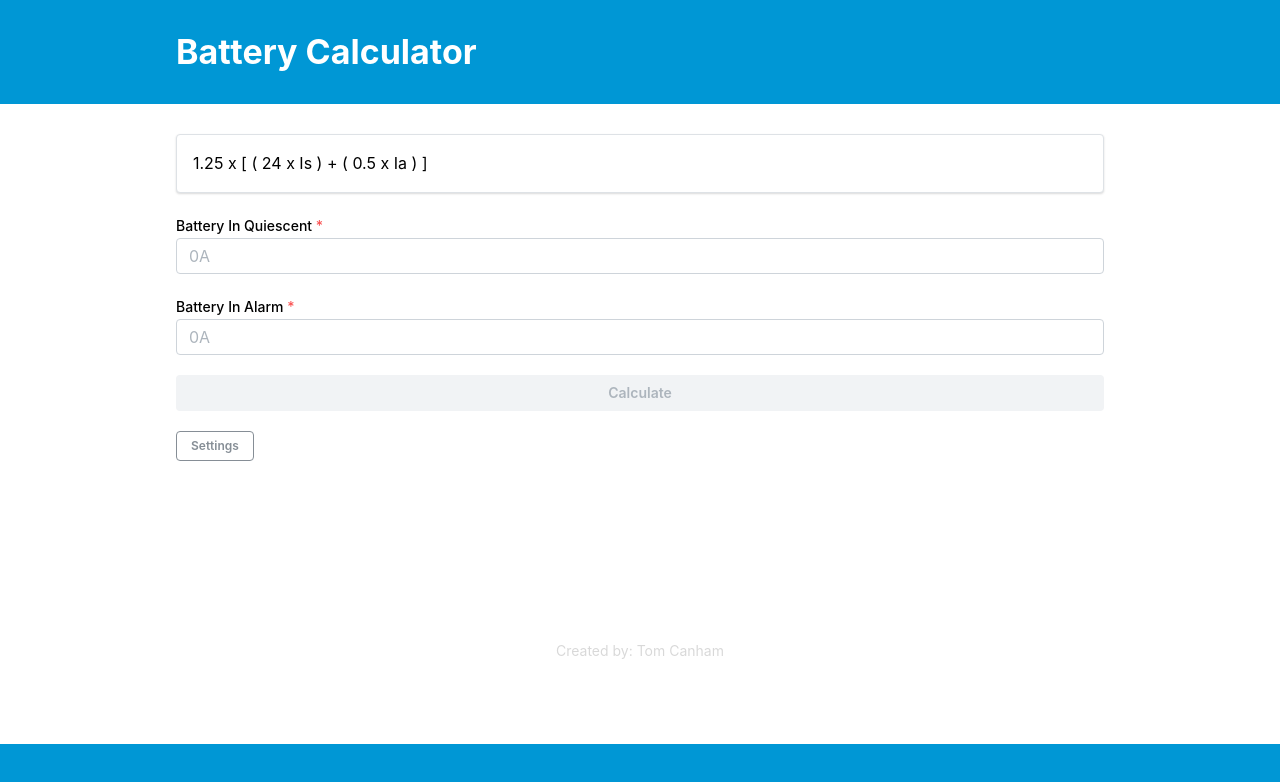
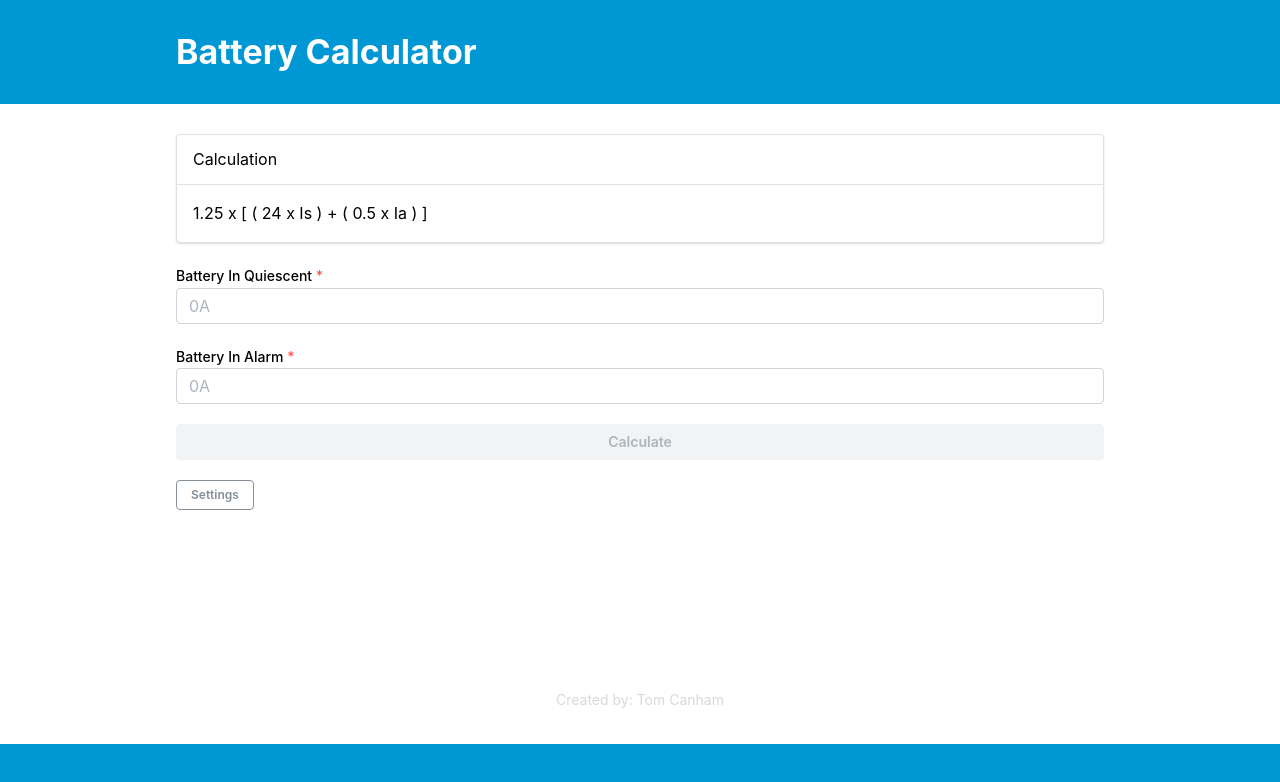
Before and after one commit to thomascanham/battery-calculator-app, a React (Vite) app: page / in a window 1280 px wide. Shown: the top 782 px of the page. Built offline with nearby package versions, Linux system fonts and the light colour scheme.

Commit message:
Added the calculation to be displayed on the results page. Made changes to the styling on the calculation abd results cards

```diff
--- a/dev-dist/sw.js
+++ b/dev-dist/sw.js
@@ -82,7 +82,7 @@ define(['./workbox-b5f7729d'], (function (workbox) { 'use strict';
     "revision": "3ca0b8505b4bec776b69afdba2768812"
   }, {
     "url": "index.html",
-    "revision": "0.4bl83gom30g"
+    "revision": "0.n5qm7fe3s08"
   }], {});
   workbox.cleanupOutdatedCaches();
   workbox.registerRoute(new workbox.NavigationRoute(workbox.createHandlerBoundToURL("index.html"), {
--- a/src/components/Calculator.jsx
+++ b/src/components/Calculator.jsx
@@ -61,9 +61,15 @@ export default function Calculator({ baseValues, openSettings }) {
       <CalculatorCustomStyles>
         <Container>
           <Card shadow='xs' withBorder>
-            <Text>
-              {baseValues.fiddleFactor} x [ ( {baseValues.Ts} x {form.getInputProps('Is').value ? form.getInputProps('Is').value : 'Is'} ) + ( {baseValues.Ta} x {form.getInputProps('Ia').value ? form.getInputProps('Ia').value : 'Ia'} ) ]
-            </Text>
+            <Card.Section withBorder inheritPadding py="sm">
+              Calculation
+            </Card.Section>
+
+            <Card.Section inheritPadding py="md">
+              <Text>
+                {baseValues.fiddleFactor} x [ ( {baseValues.Ts} x {form.getInputProps('Is').value ? form.getInputProps('Is').value : 'Is'} ) + ( {baseValues.Ta} x {form.getInputProps('Ia').value ? form.getInputProps('Ia').value : 'Ia'} ) ]
+              </Text>
+            </Card.Section>
           </Card>
 
           <form onSubmit={(event) => handleFormSubmit(event)}>
@@ -114,6 +120,18 @@ export default function Calculator({ baseValues, openSettings }) {
     return (
       <CalculatorCustomStyles>
         <Container>
+          <Card shadow='xs' withBorder mb="xl">
+            <Card.Section withBorder inheritPadding py="sm">
+              Calculation
+            </Card.Section>
+
+            <Card.Section inheritPadding py="md">
+              <Text>
+              {baseValues.fiddleFactor} x [ ( {baseValues.Ts} x {form.getInputProps('Is').value ? form.getInputProps('Is').value : 'Is'} ) + ( {baseValues.Ta} x {form.getInputProps('Ia').value ? form.getInputProps('Ia').value : 'Ia'} ) ]
+            </Text>
+            </Card.Section>
+          </Card>
+
           <ResultsCard result={results} />
           <Button onClick={() => restInputs()}>Reset</Button>
         </Container>
--- a/src/components/ResultsCard.jsx
+++ b/src/components/ResultsCard.jsx
@@ -3,9 +3,15 @@ import { Card, Text } from '@mantine/core';
 
 export default function ResultsCard({ result }) {
   return (
-    <Card shadow="md" px="lg" py="xl" mb="xl" radius="md" withBorder>
-      <Text>You need a <strong>{result}</strong> AmpHr battery</Text>
-    </Card>
+      <Card shadow="md" px="lg"  mb="xl" radius="md" withBorder>
+        <Card.Section withBorder inheritPadding py="sm">
+          Results
+        </Card.Section>
+
+        <Card.Section inheritPadding py="xl">
+          <Text>You need a <strong>{result}</strong> AmpHr battery</Text>
+        </Card.Section>
+      </Card>
   )
 }
 
```
